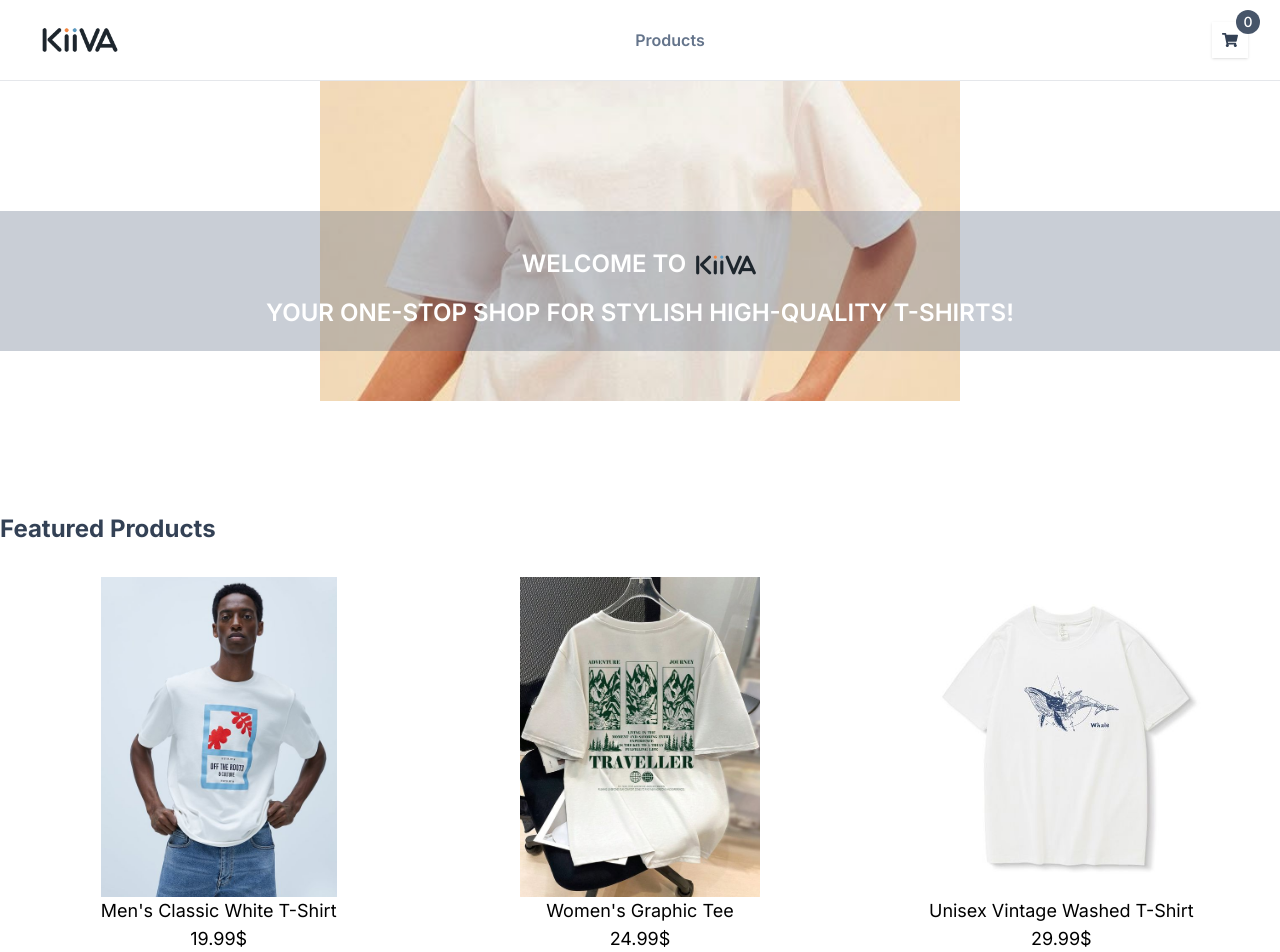
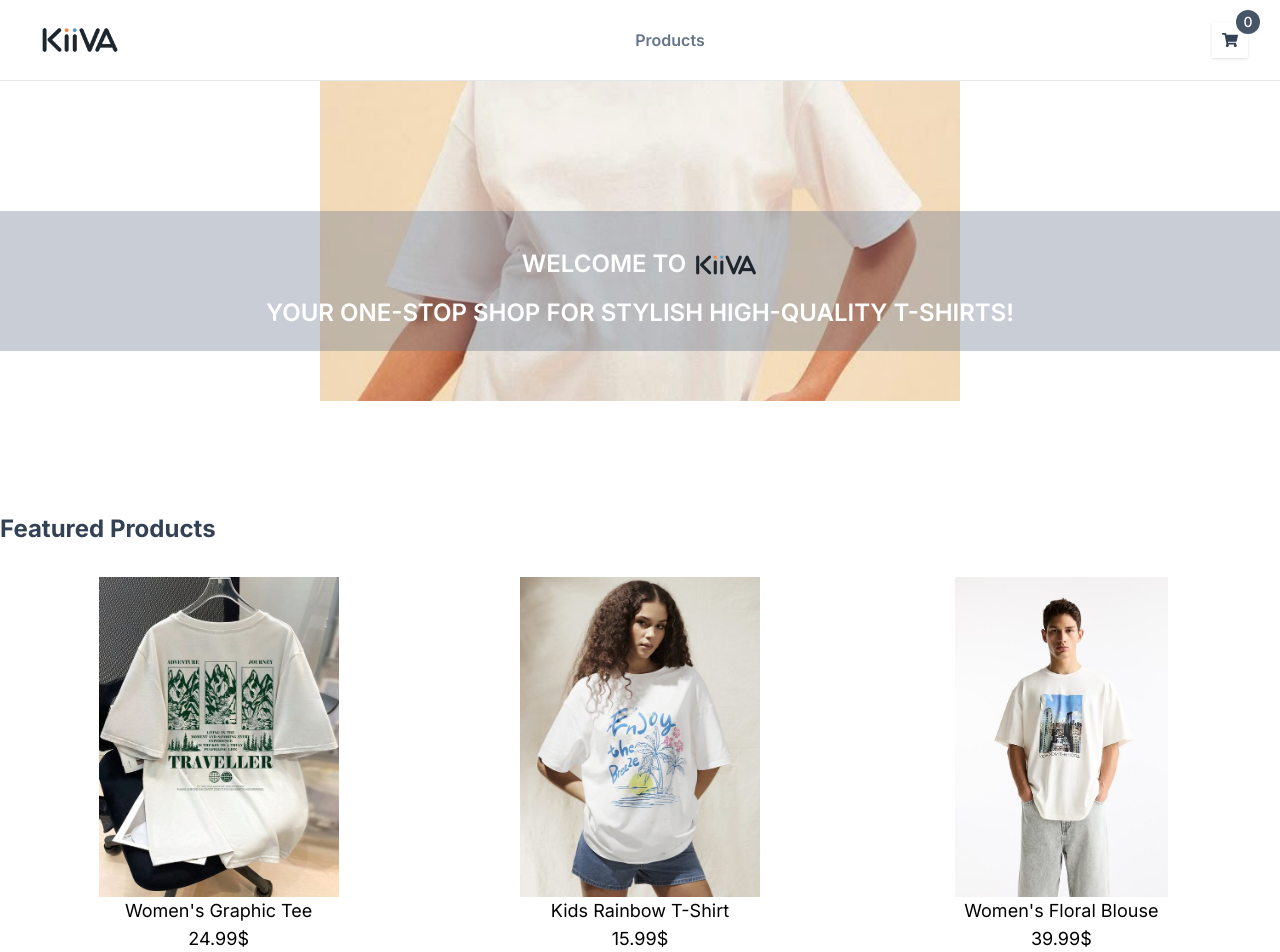
Before and after one commit to Mayada309/vir-store, a Next.js app: page / in a window 1280 px wide. Shown: the top 952 px of the page. Built offline with nearby package versions, Linux system fonts and the light colour scheme.

Commit message:
refine home page into hero and featuredproducts components

```diff
--- a/app/page.tsx
+++ b/app/page.tsx
@@ -1,94 +1,15 @@
 'use client';
-import logo from '../images/kiiva.png';
-import Image from 'next/image';
-import image1 from '../images/landing-1.jpg';
-import image2 from '../images/landing-2.jpg';
-import image3 from '../images/landing-3.jpg';
+
 import * as React from 'react';
-import Autoplay from 'embla-carousel-autoplay';
-import {
-  Carousel,
-  CarouselContent,
-  CarouselItem,
-} from '@/components/ui/carousel';
-import Link from 'next/link';
-import { products } from '@/data';
 
-const images = [image1, image2, image3];
+import Hero from '@/components/global/Hero';
+import FeaturedProducts from '@/components/global/FeaturedProducts';
 
 function HomePage() {
-  const plugin = React.useRef(
-    Autoplay({ delay: 2000, stopOnInteraction: true })
-  );
   return (
     <>
-      <div className='relative mb-4 h-full md:flex md:flex-col md:items-center md:justify-center'>
-        <div className='absolute bg-slate-500/35 h-full w-full p-4 z-10 flex justify-center items-center md:h-[35%]'>
-          <p className='uppercase font-semibold opacity-100 p-4 text-2xl text-center text-white '>
-            Welcome to
-            <Image
-              height={100}
-              width={100}
-              className='ml-2 w-16 h-16 inline'
-              src={logo}
-              alt='kiiva'
-            />
-            <br />
-            your one-stop shop for stylish high-quality t-shirts!
-          </p>
-        </div>
-        <div className='md:w-[50vw] md:h-[50vh] z-0 '>
-          <Carousel
-            plugins={[plugin.current]}
-            onMouseEnter={plugin.current.stop}
-            onMouseLeave={plugin.current.reset}
-          >
-            <CarouselContent>
-              {images.map((image, index) => (
-                <CarouselItem className='mx-auto' key={index}>
-                  <div className='flex items-center justify-center'>
-                    <Image
-                      src={image}
-                      alt='landing-image '
-                      width={560}
-                      height={730}
-                      className='h-80 w-full object-cover'
-                    />
-                  </div>
-                </CarouselItem>
-              ))}
-            </CarouselContent>
-          </Carousel>
-        </div>
-      </div>
-      <div className='mt-4 pt-4 text-2xl'>
-        <h2 className='capitalize text-slate-700 font-bold'>
-          featured products
-        </h2>
-        <ul className='grid grid-cols-1 md:grid-cols-2 lg:grid-cols-3 gap-4 p-4'>
-          {products.map((product) => {
-            return (
-              <li
-                key={product.id}
-                className='flex justify-center text-lg flex-col p-4 rounded-xl items-center gap-2'
-              >
-                <Link href={{ pathname: '/single-product', query: { id: product.id } }}>
-                  <Image
-                    src={product.imageUrl}
-                    alt={product.name}
-                    width={300}
-                    height={300}
-                    className='h-80 w-full object-cover bg-cover'
-                  />
-                  <p className='text-center'>{product.name}</p>
-                  <p className='text-center'>{product.price}$</p>
-
-                </Link>
-              </li>
-            );
-          })}
-        </ul>
-      </div>
+      <Hero />
+      <FeaturedProducts />
     </>
   );
 }
--- /dev/null
+++ b/components/global/FeaturedProducts.tsx
@@ -0,0 +1,42 @@
+import Link from 'next/link';
+import { products } from '@/data';
+import Image from 'next/image';
+
+function FeaturedProducts() {
+  const featuredProducts = products.filter((product) => product.featured);
+
+  return (
+    <div className='mt-4 pt-4 text-2xl'>
+      <h2 className='capitalize text-slate-700 font-bold'>featured products</h2>
+      <ul className='grid grid-cols-1 md:grid-cols-2 lg:grid-cols-3 gap-4 p-4'>
+        {featuredProducts.map((product) => {
+          return (
+            <li
+              key={product.id}
+              className='flex justify-center text-lg flex-col p-4 rounded-xl items-center gap-2'
+            >
+              <Link
+                href={{
+                  pathname: '/single-product',
+                  query: { id: product.id },
+                }}
+              >
+                <Image
+                  src={product.imageUrl}
+                  alt={product.name}
+                  width={300}
+                  height={300}
+                  className='h-80 w-full object-cover bg-cover'
+                />
+                <p className='text-center'>{product.name}</p>
+                <p className='text-center'>{product.price}$</p>
+              </Link>
+            </li>
+          );
+        })}
+      </ul>
+    </div>
+  );
+}
+
+export default FeaturedProducts;
--- /dev/null
+++ b/components/global/Hero.tsx
@@ -0,0 +1,61 @@
+import Image from 'next/image';
+import logo from '../../images/kiiva.png';
+import image1 from '../../images/landing-1.jpg';
+import image2 from '../../images/landing-2.jpg';
+import image3 from '../../images/landing-3.jpg';
+import Autoplay from 'embla-carousel-autoplay';
+import {
+  Carousel,
+  CarouselContent,
+  CarouselItem,
+} from '@/components/ui/carousel';
+import { useRef } from 'react';
+
+const images = [image1, image2, image3];
+
+function Hero() {
+  const plugin = useRef(Autoplay({ delay: 2000, stopOnInteraction: true }));
+  return (
+    <div className='relative mb-4 h-full md:flex md:flex-col md:items-center md:justify-center'>
+      <div className='absolute bg-slate-500/35 h-full w-full p-4 z-10 flex justify-center items-center md:h-[35%]'>
+        <p className='uppercase font-semibold opacity-100 p-4 text-2xl text-center text-white '>
+          Welcome to
+          <Image
+            height={100}
+            width={100}
+            className='ml-2 w-16 h-16 inline'
+            src={logo}
+            alt='kiiva'
+          />
+          <br />
+          your one-stop shop for stylish high-quality t-shirts!
+        </p>
+      </div>
+      <div className='md:w-[50vw] md:h-[50vh] z-0 '>
+        <Carousel
+          plugins={[plugin.current]}
+          onMouseEnter={plugin.current.stop}
+          onMouseLeave={plugin.current.reset}
+        >
+          <CarouselContent>
+            {images.map((image, index) => (
+              <CarouselItem className='mx-auto' key={index}>
+                <div className='flex items-center justify-center'>
+                  <Image
+                    src={image}
+                    alt='landing-image '
+                    width={560}
+                    height={730}
+                    className='h-80 w-full object-cover'
+                  />
+                </div>
+              </CarouselItem>
+            ))}
+          </CarouselContent>
+        </Carousel>
+      </div>
+    </div>
+  );
+}
+
+export default Hero;
```
